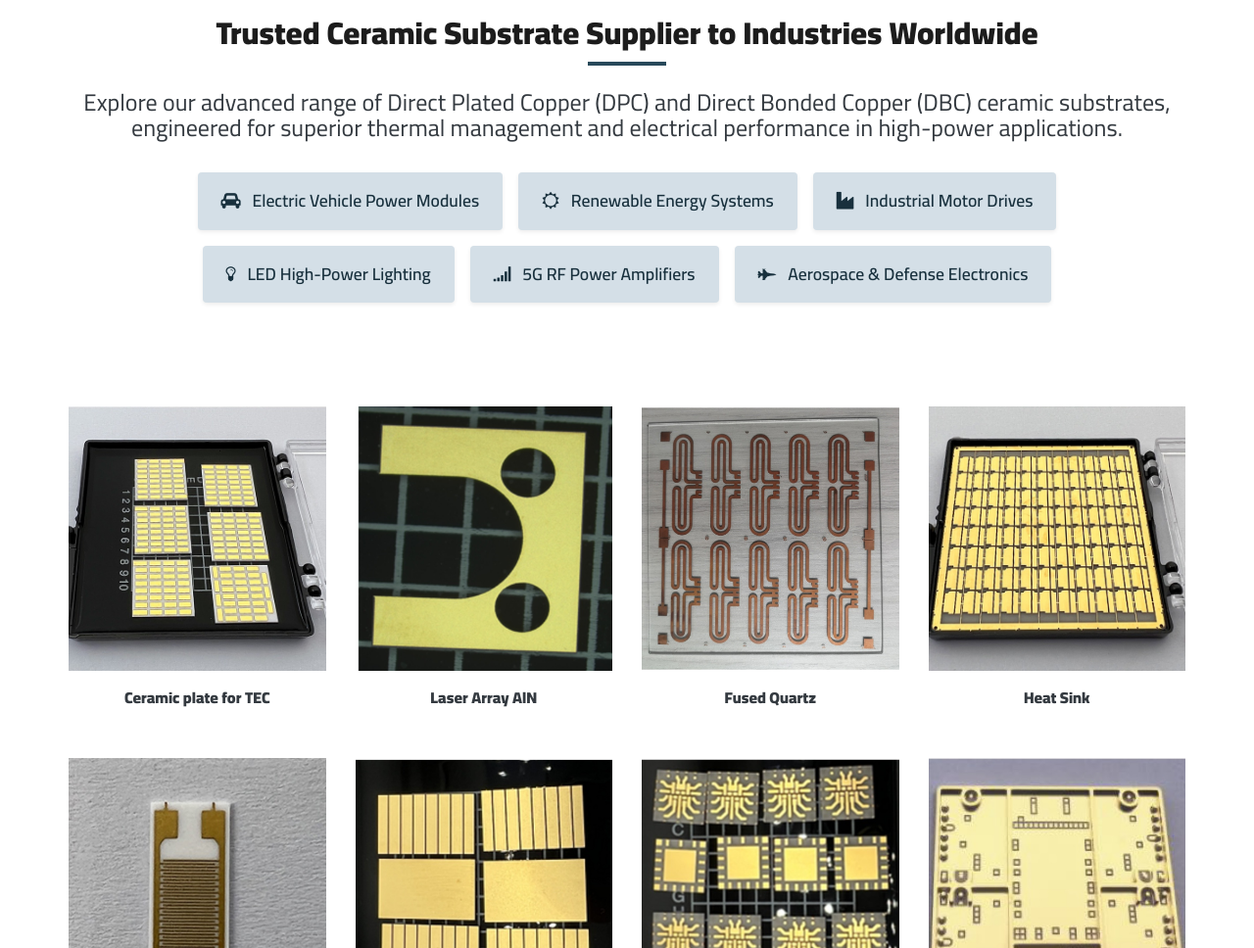
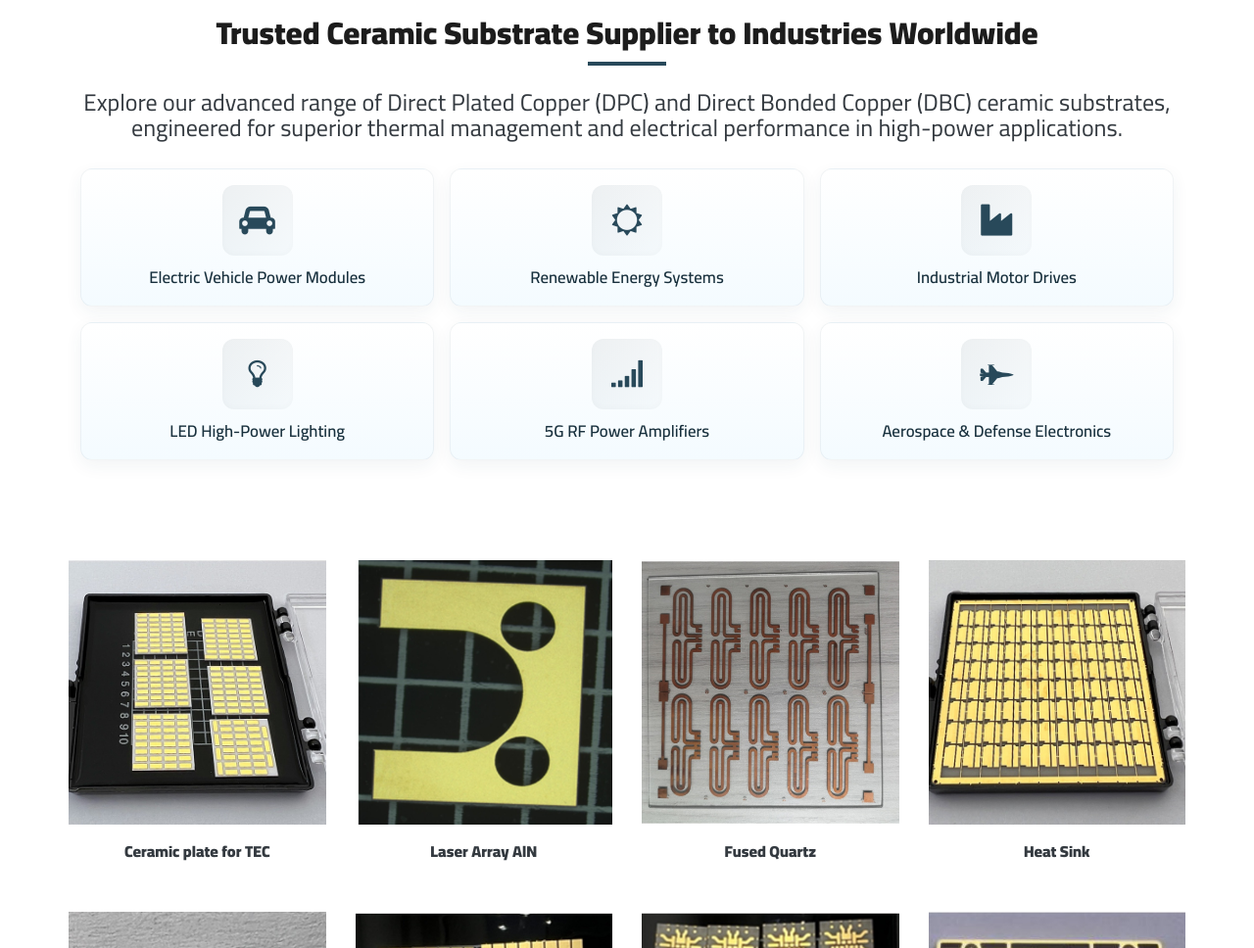
Before and after one commit to himanshumalik21/Jimei-Materials, a plain HTML site: page index.html in a window 1280 px wide. Shown: the part 967-1935 px from the top of the page at 98% size. Drawn offline with Linux system fonts and the light colour scheme.

Commit message:
RObots.txt changes

```diff
--- a/index.html
+++ b/index.html
@@ -594,49 +594,132 @@ window.addEventListener('DOMContentLoaded', function() {
                     </p>
 
                     <div class="trusted-industries my-4">
-                        <div class="row justify-content-center">
-                            <div class="col-lg-10">
-                                <ul class="list-group list-group-horizontal-lg flex-wrap justify-content-center" style="border: none; background: transparent;">
-                                    <li class="list-group-item border-0 m-2 px-4 py-3 shadow-sm rounded" style="background: #d4dfe7; font-size: 1.1rem; color: #18303d; font-weight: 600;">
-                                        <i class="fa fa-car mr-2" aria-hidden="true"></i> Electric Vehicle Power Modules
-                                    </li>
-                                    <li class="list-group-item border-0 m-2 px-4 py-3 shadow-sm rounded" style="background: #d4dfe7; font-size: 1.1rem; color: #18303d; font-weight: 600;">
-                                        <i class="fa fa-sun-o mr-2" aria-hidden="true"></i> Renewable Energy Systems
-                                    </li>
-                                    <li class="list-group-item border-0 m-2 px-4 py-3 shadow-sm rounded" style="background: #d4dfe7; font-size: 1.1rem; color: #18303d; font-weight: 600;">
-                                        <i class="fa fa-industry mr-2" aria-hidden="true"></i> Industrial Motor Drives
-                                    </li>
-                                    <li class="list-group-item border-0 m-2 px-4 py-3 shadow-sm rounded" style="background: #d4dfe7; font-size: 1.1rem; color: #18303d; font-weight: 600;">
-                                        <i class="fa fa-lightbulb-o mr-2" aria-hidden="true"></i> LED High-Power Lighting
-                                    </li>
-                                    <li class="list-group-item border-0 m-2 px-4 py-3 shadow-sm rounded" style="background: #d4dfe7; font-size: 1.1rem; color: #18303d; font-weight: 600;">
-                                        <i class="fa fa-signal mr-2" aria-hidden="true"></i> 5G RF Power Amplifiers
-                                    </li>
-                                    <li class="list-group-item border-0 m-2 px-4 py-3 shadow-sm rounded" style="background: #d4dfe7; font-size: 1.1rem; color: #18303d; font-weight: 600;">
-                                        <i class="fa fa-fighter-jet mr-2" aria-hidden="true"></i> Aerospace &amp; Defense Electronics
-                                    </li>
-                                </ul>
+                        <div class="trusted-industries-grid d-flex flex-wrap justify-content-center" role="list" aria-label="Trusted industries">
+                            <div class="ti-item" role="listitem" tabindex="0">
+                                <div class="ti-icon"><i class="fa fa-car" aria-hidden="true"></i></div>
+                                <div class="ti-text">Electric Vehicle Power Modules</div>
+                            </div>
+                            <div class="ti-item" role="listitem" tabindex="0">
+                                <div class="ti-icon"><i class="fa fa-sun-o" aria-hidden="true"></i></div>
+                                <div class="ti-text">Renewable Energy Systems</div>
+                            </div>
+                            <div class="ti-item" role="listitem" tabindex="0">
+                                <div class="ti-icon"><i class="fa fa-industry" aria-hidden="true"></i></div>
+                                <div class="ti-text">Industrial Motor Drives</div>
+                            </div>
+                            <div class="ti-item" role="listitem" tabindex="0">
+                                <div class="ti-icon"><i class="fa fa-lightbulb-o" aria-hidden="true"></i></div>
+                                <div class="ti-text">LED High-Power Lighting</div>
+                            </div>
+                            <div class="ti-item" role="listitem" tabindex="0">
+                                <div class="ti-icon"><i class="fa fa-signal" aria-hidden="true"></i></div>
+                                <div class="ti-text">5G RF Power Amplifiers</div>
+                            </div>
+                            <div class="ti-item" role="listitem" tabindex="0">
+                                <div class="ti-icon"><i class="fa fa-fighter-jet" aria-hidden="true"></i></div>
+                                <div class="ti-text">Aerospace &amp; Defense Electronics</div>
                             </div>
                         </div>
+
                         <style>
-                            @media (max-width: 991.98px) {
-                                .trusted-industries h2 {
-                                    font-size: 1.1rem !important;
-                                }
-                                .trusted-industries .list-group-item {
-                                    font-size: 0.95rem !important;
-                                    padding: 0.75rem 1rem !important;
-                                }
+                            .trusted-industries-grid {
+                                gap: 1rem;
+                                margin: 0 auto;
+                                padding: 0.25rem;
                             }
+
+                            /* ensure pointer shows as hand for the item and its children (overrides other rules) */
+                            .ti-item,
+                            .ti-item * {
+                                cursor: default !important;
+                                pointer-events: auto;
+                            }
+
+                            /* Tile */
+                            .ti-item {
+                                display: flex;
+                                flex-direction: column; /* icon on top */
+                                align-items: center;
+                                text-align: center;
+                                gap: 0.6rem;
+                                background: linear-gradient(180deg, #ffffff 0%, #f4fbff 100%);
+                                border-radius: 12px;
+                                padding: 1rem;
+                                box-shadow: 0 6px 18px rgba(40,73,90,0.06);
+                                transition: transform .18s ease, box-shadow .18s ease, background .18s ease;
+                                color: #18303d;
+                                font-weight: 600;
+                                min-height: 110px;
+                                border: 1px solid rgba(40,73,90,0.06);
+                                text-decoration: none;
+                                flex: 0 0 calc(33.333% - 1rem); /* default: 3 per row on large screens */
+                                cursor: default;
+                            }
+
+                            .ti-item:hover,
+                            .ti-item:focus {
+                                transform: translateY(-6px);
+                                box-shadow: 0 18px 40px rgba(40,73,90,0.12);
+                                background: linear-gradient(180deg, #eaf6fb 0%, #d4e9f2 100%);
+                                cursor: pointer;
+                            }
+
+                            .ti-icon {
+                                width: 72px;
+                                height: 72px;
+                                min-width: 72px;
+                                min-height: 72px;
+                                border-radius: 12px;
+                                display: flex;
+                                align-items: center;
+                                justify-content: center;
+                                background: linear-gradient(135deg, rgba(40,73,90,0.08), rgba(40,73,90,0.02));
+                                color: #28495a;
+                                box-shadow: inset 0 -2px 6px rgba(0,0,0,0.02);
+                            }
+
+                            .ti-icon i {
+                                font-size: 2rem; /* larger icon */
+                                line-height: 1;
+                            }
+
+                            .ti-text {
+                                font-size: 1.05rem;
+                                color: #18303d;
+                                padding: 0 0.25rem;
+                            }
+
+                            /* Medium / large screens: keep 3 per row */
+                            @media (min-width: 992px) {
+                                .ti-item { flex: 0 0 calc(33.333% - 1rem); max-width: calc(33.333% - 1rem); }
+                                .ti-icon { width: 72px; height: 72px; min-width: 72px; min-height: 72px; }
+                                .ti-icon i { font-size: 2rem; }
+                                .ti-text { font-size: 1.05rem; }
+                            }
+
+                            /* Tablet: 3 per row (fits medium screens) */
+                            @media (max-width: 991.98px) and (min-width: 768px) {
+                                .ti-item { flex: 0 0 calc(33.333% - 1rem); max-width: calc(33.333% - 1rem); min-height: 100px; padding: 0.9rem; }
+                                .ti-icon { width: 60px; height: 60px; min-width: 60px; min-height: 60px; }
+                                .ti-icon i { font-size: 1.6rem; }
+                                .ti-text { font-size: 1rem; }
+                            }
+
+                            /* Small screens: 2 per row */
                             @media (max-width: 767.98px) {
-                                .trusted-industries .list-group {
-                                    flex-direction: column !important;
-                                    align-items: stretch !important;
-                                }
-                                .trusted-industries .list-group-item {
-                                    margin: 0.5rem 0 !important;
-                                    font-size: 0.9rem !important;
-                                }
+                                .trusted-industries-grid { gap: 0.6rem; }
+                                .ti-item { flex: 0 0 calc(50% - 0.75rem); max-width: calc(50% - 0.75rem); min-height: 92px; padding: 0.75rem; }
+                                .ti-icon { width: 52px; height: 52px; min-width: 52px; min-height: 52px; border-radius: 10px; }
+                                .ti-icon i { font-size: 1.4rem; }
+                                .ti-text { font-size: 0.95rem; }
+                            }
+
+                            /* Very small phones */
+                            @media (max-width: 420px) {
+                                .ti-item { padding: 0.6rem; }
+                                .ti-icon { width: 44px; height: 44px; min-width: 44px; min-height: 44px; }
+                                .ti-icon i { font-size: 1.2rem; }
+                                .ti-text { font-size: 0.88rem; }
                             }
                         </style>
                     </div>
```
Also changed, not shown: robots.txt.
